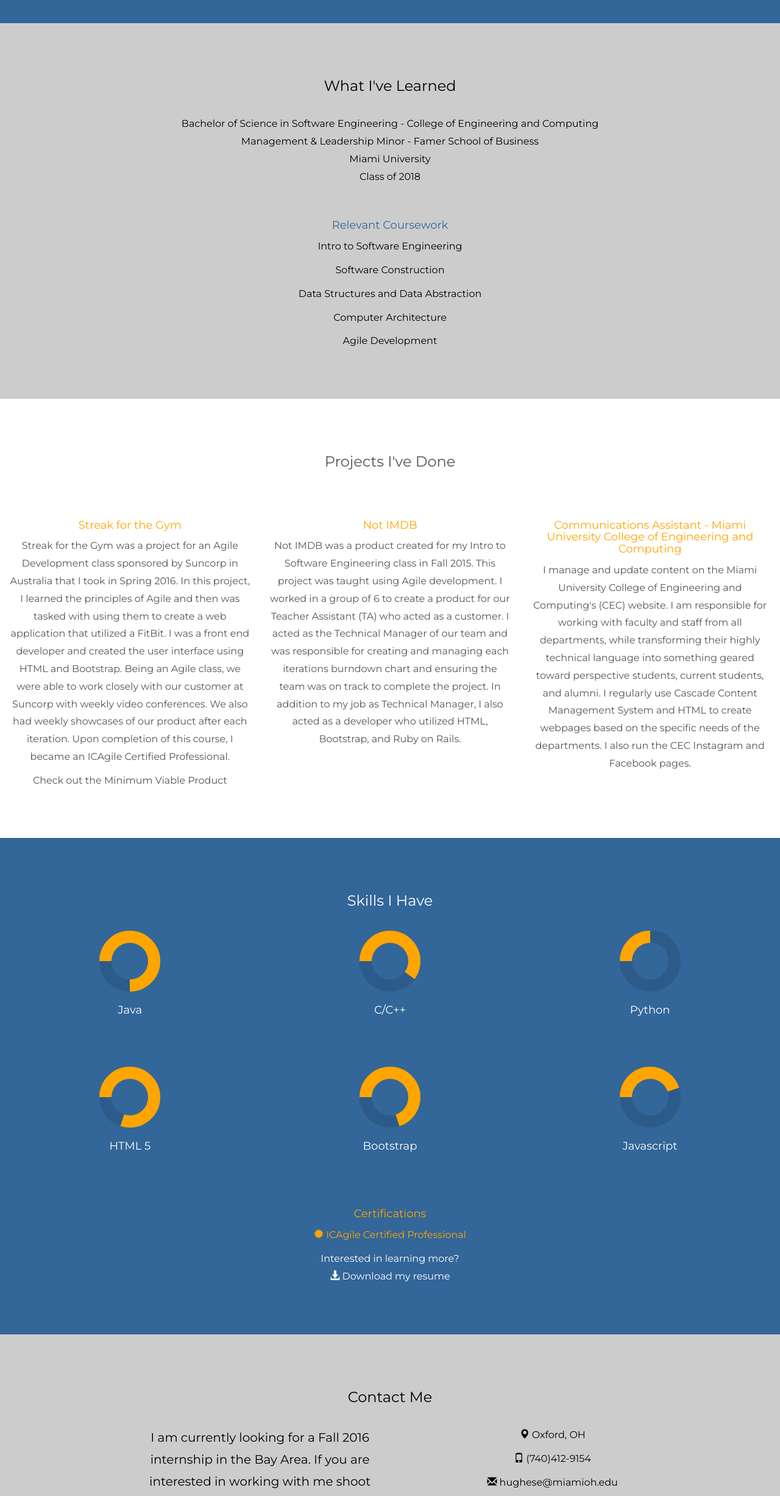
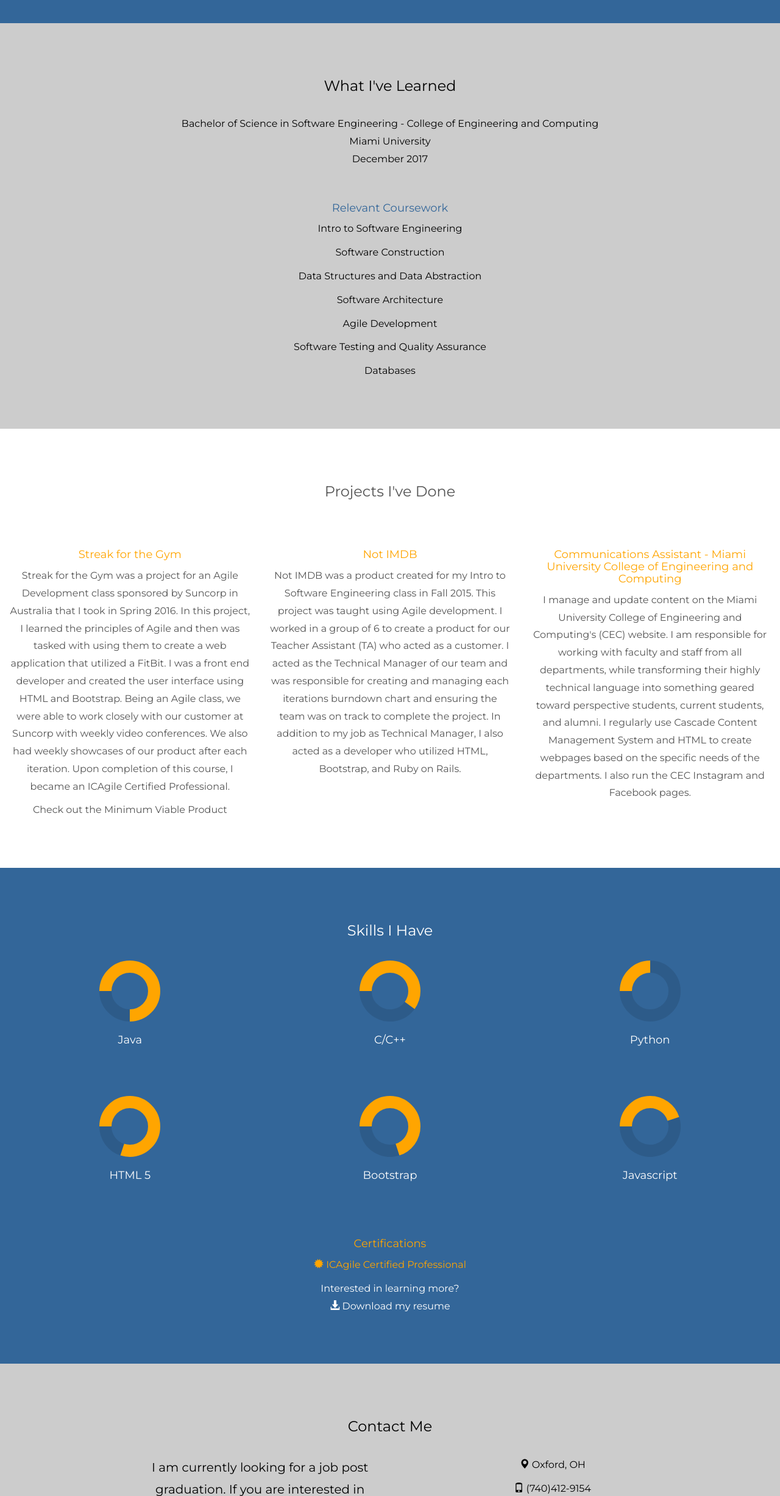
Before and after one commit to emilyhughes23/emilyhughes23.github.io, a plain HTML site: page index.html in a window 1280 px wide. Shown: the part 250-2703 px from the top of the page at 61% size. Drawn offline with nearby package versions, Linux system fonts and the light colour scheme.

Commit message:
updated index page with new contact

```diff
--- a/index.html
+++ b/index.html
@@ -50,14 +50,16 @@
 <!-- Education -->
 <div class="container-fluid bg-2 text-center" id="education">
   <h3 class="margin">What I've Learned</h3>
-  <p>Bachelor of Science in Software Engineering - College of Engineering and Computing<br>Management & Leadership Minor - Famer School of Business<br>Miami University<br>Class of 2018</p>
+  <p>Bachelor of Science in Software Engineering - College of Engineering and Computing<br>Miami University<br>December 2017</p>
   <br>
   <h4 style="color: #336699;">Relevant Coursework</h4>
   	<p>Intro to Software Engineering</p>
   	<p>Software Construction</p>
   	<p>Data Structures and Data Abstraction</p>
-  	<p>Computer Architecture</p>
+  	<p>Software Architecture</p>
   	<p>Agile Development</p>
+    <p>Software Testing and Quality Assurance</p>
+    <p>Databases</p>
 </div>
 
 <!-- Projects -->
@@ -180,7 +182,7 @@
 	<h4 style="color: orange;">Certifications</h4>
 	<p style="color: orange;"><span class="glyphicon glyphicon-certificate"></span> ICAgile Certified Professional</p>
 	<p>Interested in learning more?<br>
-	<a href="resume.pdf" download><span class="glyphicon glyphicon-download-alt"></span> Download my resume</a></p>
+	<a href="EmilyHughesResume.pdf" download><span class="glyphicon glyphicon-download-alt"></span> Download my resume</a></p>
 
 </div>
 
@@ -189,7 +191,7 @@
 	<h3 class="margin">Contact Me</h3>
 	 <div class="row">
     <div class="col-sm-4 col-sm-offset-2">
-      I am currently looking for a Fall 2016 internship in the Bay Area. If you are interested in working with me shoot me an email and I'll get back with you. Thanks!
+      I am currently looking for a job post graduation. If you are interested in working with me shoot me an email and I'll get back with you. Thanks!
     </div>
     <div class="col-sm-5">
       <p><span class="glyphicon glyphicon-map-marker"></span> Oxford, OH</p>
@@ -210,7 +212,7 @@
 
 <!-- Footer -->
 <footer class="container-fluid bg-4 text-center">
-  <p>emilynhughes.com | Emily Hughes, 2016</p>
+  <p>emilynhughes.com | Emily Hughes, 2017</p>
 </footer>
 
 </body>
```
Also changed, not shown: 2 other files.
